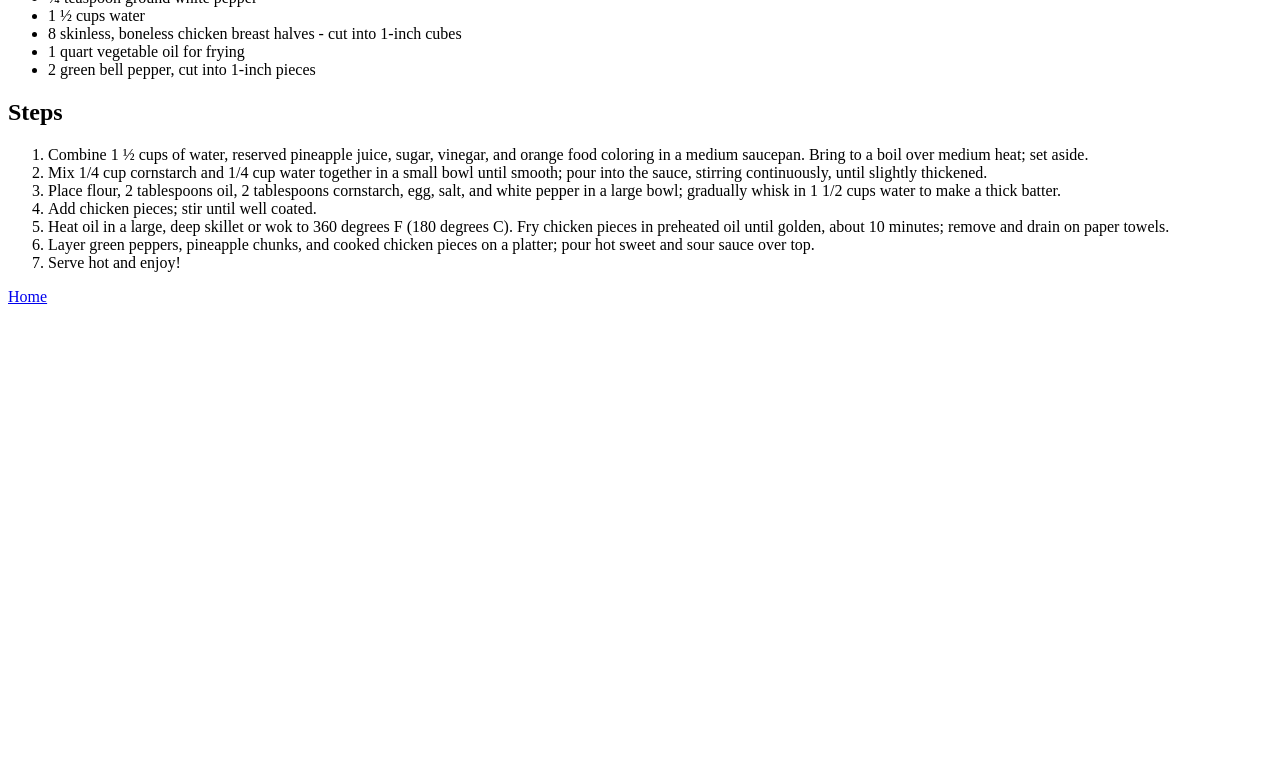
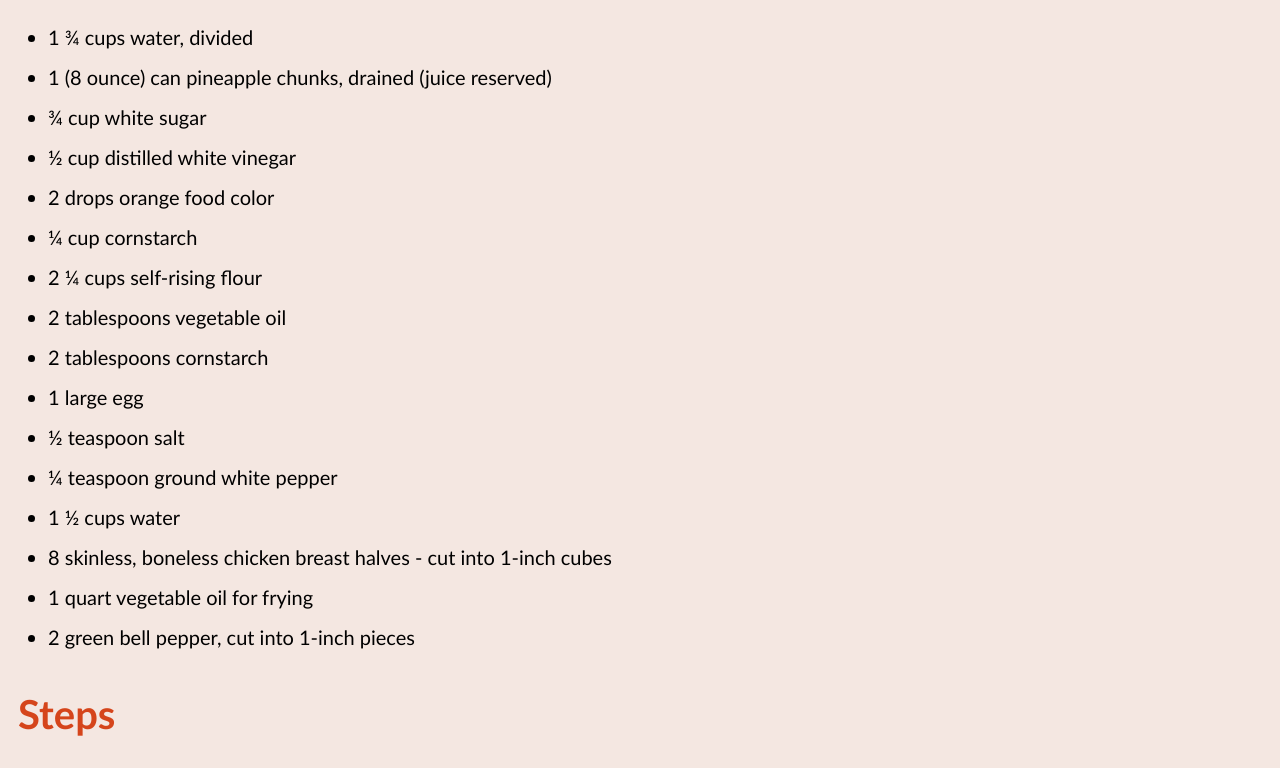
Before and after one commit to mikomik09/odin-recipes, a plain HTML site: page recipes/sweet-and-sour-chikcen.html in a window 1280 px wide. Shown: the part 744-1512 px from the top of the page. Before the commit the page ends 1058 px from the top, so only its background shows below. Drawn offline with Linux system fonts and the light colour scheme.

Commit message:
add stylesheet to 3 recipe webpages

```diff
--- a/recipes/sweet-and-sour-chikcen.html
+++ b/recipes/sweet-and-sour-chikcen.html
@@ -3,44 +3,48 @@
 <head>
 <meta charset="utf-8">
 <title>Sweet and Sour Chicken Recipe </title>
+<link href="style.css" rel="stylesheet">
 </head>
 <body>
     <h1>Sweet and Sour Chicken</h1>
-    <img src="../images/sweet-and-sour-chicken.webp" alt="a sweet and sour chicken dish" width="400">
+    <div class="container">
+        <img src="../images/sweet-and-sour-chicken.webp" alt="a sweet and sour chicken dish" width="400">
+    </div>
+
 
     <h2>Description</h2>
     <p>This sweet and sour chicken recipe makes crispy fried chicken pieces with pineapple and bell pepper served with a homemade tangy and sweet sauce.</p>
 
     <h2>Ingredients</h2>
     <ul>
-        <li>1 ¾ cups water, divided</li>
-        <li>1 (8 ounce) can pineapple chunks, drained (juice reserved)</li>
-        <li>¾ cup white sugar</li>
-        <li>½ cup distilled white vinegar</li>
-        <li>2 drops orange food color</li>
-        <li>¼ cup cornstarch</li>
-        <li>2 ¼ cups self-rising flour</li>
-        <li>2 tablespoons vegetable oil</li>
-        <li>2 tablespoons cornstarch</li>
-        <li>1 large egg</li>
-        <li>½ teaspoon salt</li>
-        <li>¼ teaspoon ground white pepper</li>
-        <li>1 ½ cups water</li>
-        <li>8 skinless, boneless chicken breast halves - cut into 1-inch cubes</li>
-        <li>1 quart vegetable oil for frying</li>
-        <li>2 green bell pepper, cut into 1-inch pieces</li>
+        <li class="ingredient">1 ¾ cups water, divided</li>
+        <li class="ingredient">1 (8 ounce) can pineapple chunks, drained (juice reserved)</li>
+        <li class="ingredient">¾ cup white sugar</li>
+        <li class="ingredient">½ cup distilled white vinegar</li>
+        <li class="ingredient">2 drops orange food color</li>
+        <li class="ingredient">¼ cup cornstarch</li>
+        <li class="ingredient">2 ¼ cups self-rising flour</li>
+        <li class="ingredient">2 tablespoons vegetable oil</li>
+        <li class="ingredient">2 tablespoons cornstarch</li>
+        <li class="ingredient">1 large egg</li>
+        <li class="ingredient">½ teaspoon salt</li>
+        <li class="ingredient">¼ teaspoon ground white pepper</li>
+        <li class="ingredient">1 ½ cups water</li>
+        <li class="ingredient">8 skinless, boneless chicken breast halves - cut into 1-inch cubes</li>
+        <li class="ingredient">1 quart vegetable oil for frying</li>
+        <li class="ingredient">2 green bell pepper, cut into 1-inch pieces</li>
     </ul>
 
     <h2>Steps</h2>
     <ol>
-        <li>Combine 1 ½ cups of water, reserved pineapple juice, sugar, vinegar, and orange food coloring in a medium saucepan. Bring to a boil over medium heat; set aside.</li>
-        <li>Mix 1/4 cup cornstarch and 1/4 cup water together in a small bowl until smooth; pour into the sauce, stirring continuously, until slightly thickened.</li>
-        <li>Place flour, 2 tablespoons oil, 2 tablespoons cornstarch, egg, salt, and white pepper in a large bowl; gradually whisk in 1 1/2 cups water to make a thick batter.</li>
-        <li>Add chicken pieces; stir until well coated.</li>
-        <li>Heat oil in a large, deep skillet or wok to 360 degrees F (180 degrees C). Fry chicken pieces in preheated oil until golden, about 10 minutes; remove and drain on paper towels.</li>
-        <li>Layer green peppers, pineapple chunks, and cooked chicken pieces on a platter; pour hot sweet and sour sauce over top.</li>
-        <li>Serve hot and enjoy!</li>
+        <li class="step">Combine 1 ½ cups of water, reserved pineapple juice, sugar, vinegar, and orange food coloring in a medium saucepan. Bring to a boil over medium heat; set aside.</li>
+        <li class="step">Mix 1/4 cup cornstarch and 1/4 cup water together in a small bowl until smooth; pour into the sauce, stirring continuously, until slightly thickened.</li>
+        <li class="step">Place flour, 2 tablespoons oil, 2 tablespoons cornstarch, egg, salt, and white pepper in a large bowl; gradually whisk in 1 1/2 cups water to make a thick batter.</li>
+        <li class="step">Add chicken pieces; stir until well coated.</li>
+        <li class="step">Heat oil in a large, deep skillet or wok to 360 degrees F (180 degrees C). Fry chicken pieces in preheated oil until golden, about 10 minutes; remove and drain on paper towels.</li>
+        <li class="step">Layer green peppers, pineapple chunks, and cooked chicken pieces on a platter; pour hot sweet and sour sauce over top.</li>
+        <li class="step">Serve hot and enjoy!</li>
     </ol>
-    <a href="../index.html" target="_blank" rel="noreferrer">Home</a>
+    <a class="home" href="../index.html" target="_blank" rel="noreferrer">Home</a>
 </body>
 </html>
```
Also changed, not shown: recipes/beef-miso-ramen.html (+23 -16 lines), recipes/crockpot-buffalo-chicken-chili.html (+26 -22 lines).
